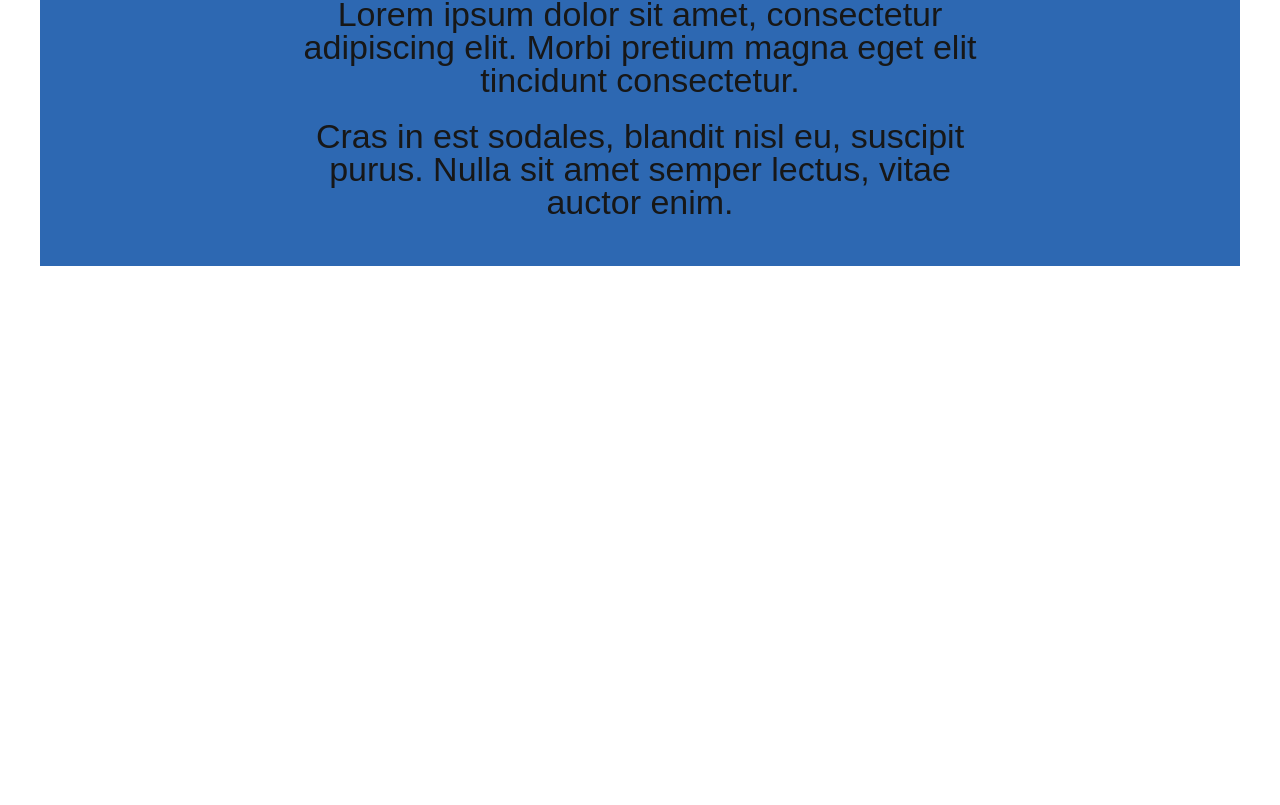
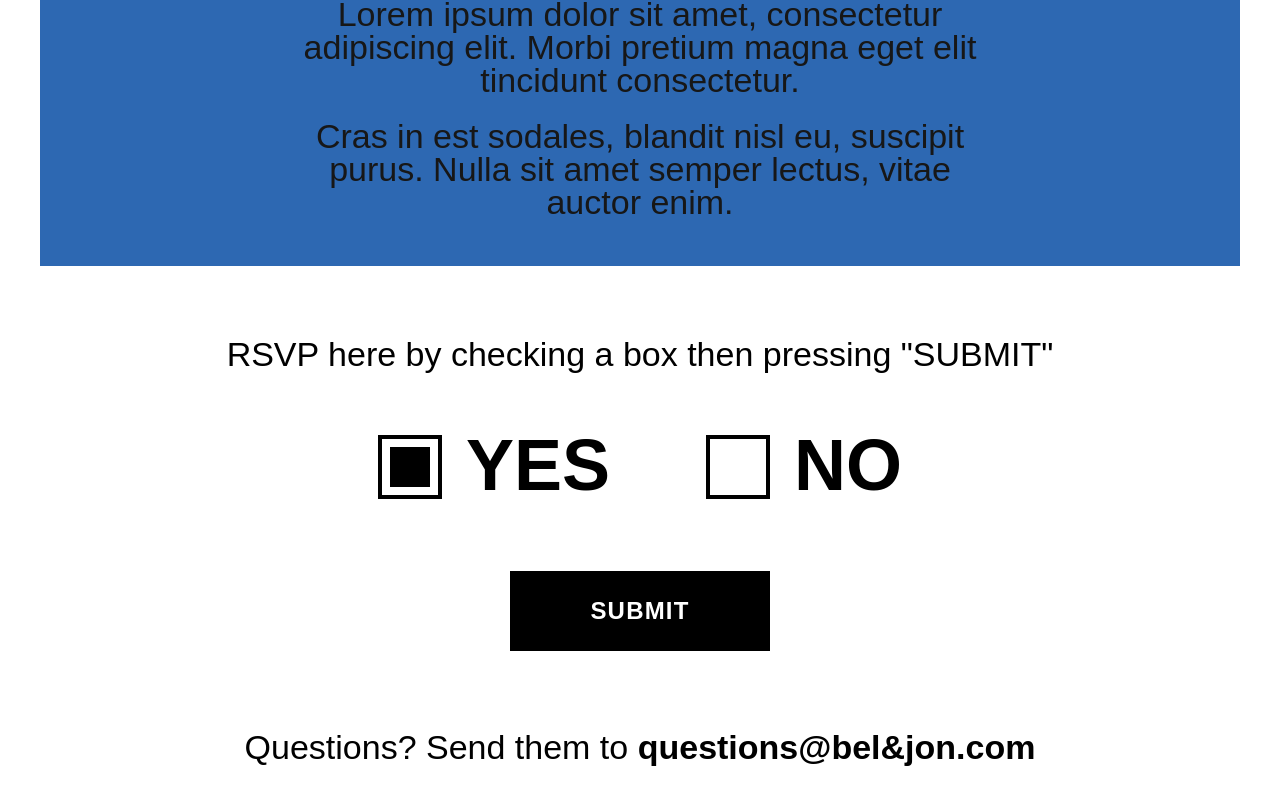
Before and after one commit to jonlow/gilow-wedding, a Next.js app: page / in a window 1280 px wide. Shown: the part 1829-2634 px from the top of the page. Before the commit the page ends 2095 px from the top, so only its background shows below. Built offline with nearby package versions, Linux system fonts and the light colour scheme; a web font is replaced by a local one.

Commit message:
add RSVP form component and integrate with submission logic; enhance styling for checkboxes

```diff
--- /dev/null
+++ b/app/actions.ts
@@ -0,0 +1,12 @@
+"use server";
+
+export async function submitRsvp(formData: FormData) {
+  const response = formData.get("response") as string;
+
+  console.log("RSVP Form submitted:", { response });
+
+  // Simulate a small delay like a real API call
+  await new Promise((resolve) => setTimeout(resolve, 500));
+
+  return { success: true, response };
+}
--- a/app/page.tsx
+++ b/app/page.tsx
@@ -1,4 +1,5 @@
 import Image from "next/image";
+import { RsvpForm } from "./rsvp-form";
 
 export default function Home() {
   return (
@@ -75,6 +76,11 @@ export default function Home() {
           semper lectus, vitae auctor enim.
         </p>
       </div>
+
+      {/* RSVP Section */}
+      <div className="prose-narrow relative mx-auto max-w-150 px-2 pt-9 pb-12 text-center text-black md:px-6">
+        <RsvpForm />
+      </div>
     </div>
   );
 }
--- /dev/null
+++ b/app/rsvp-form.tsx
@@ -0,0 +1,86 @@
+"use client";
+
+import { useState, useTransition, useRef } from "react";
+import { submitRsvp } from "./actions";
+
+export function RsvpForm() {
+  const [isPending, startTransition] = useTransition();
+  const [isSubmitted, setIsSubmitted] = useState(false);
+  const formRef = useRef<HTMLFormElement>(null);
+
+  if (isSubmitted) {
+    return (
+      <div className="pb-8 text-center">
+        <p className="heading-3">Thank you!</p>
+        <p>Your RSVP has been submitted.</p>
+      </div>
+    );
+  }
+
+  const handleSubmit = (e: React.FormEvent) => {
+    e.preventDefault();
+    const formData = new FormData(formRef.current!);
+    setIsSubmitted(true);
+    startTransition(async () => {
+      await submitRsvp(formData);
+    });
+  };
+
+  return (
+    <form ref={formRef} onSubmit={handleSubmit}>
+      <p className="mb-8">
+        RSVP here by checking a box then pressing &quot;SUBMIT&quot;
+      </p>
+
+      <div className="mb-8 flex items-center justify-center gap-8 md:gap-12">
+        <label className="group flex cursor-pointer items-center gap-3">
+          <span className="relative">
+            <input
+              type="radio"
+              name="response"
+              value="yes"
+              defaultChecked
+              tabIndex={0}
+              className="peer absolute inset-0 h-full w-full cursor-pointer opacity-0"
+            />
+            <span className="checkbox-custom peer-focus-visible:ring-2 peer-focus-visible:ring-black peer-focus-visible:ring-offset-2" />
+          </span>
+          <span className="heading-2 relative text-3xl leading-none md:top-[-6px] md:text-7xl">
+            YES
+          </span>
+        </label>
+
+        <label className="group flex cursor-pointer items-center gap-3">
+          <span className="relative">
+            <input
+              type="radio"
+              name="response"
+              value="no"
+              tabIndex={0}
+              className="peer absolute inset-0 h-full w-full cursor-pointer opacity-0"
+            />
+            <span className="checkbox-custom peer-focus-visible:ring-2 peer-focus-visible:ring-black peer-focus-visible:ring-offset-2" />
+          </span>
+          <span className="heading-2 relative text-3xl leading-none md:top-[-6px] md:text-7xl">
+            NO
+          </span>
+        </label>
+      </div>
+
+      <button
+        type="submit"
+        disabled={isPending}
+        className="bg-black px-10 py-3 text-lg font-bold tracking-wider text-white uppercase transition-opacity hover:opacity-80 focus-visible:ring-2 focus-visible:ring-black focus-visible:ring-offset-2 focus-visible:outline-none disabled:opacity-50 md:text-2xl"
+      >
+        SUBMIT
+      </button>
+
+      <p className="mt-10">
+        Questions? Send them to{" "}
+        <a href="mailto:questions@bel&jon.com" className="font-bold">
+          questions@bel&amp;jon.com
+        </a>
+      </p>
+    </form>
+  );
+}
--- a/app/tailwind-components.css
+++ b/app/tailwind-components.css
@@ -30,4 +30,18 @@
   .prose-narrow > p {
     @apply mx-auto max-w-[700px];
   }
+
+  /* Custom checkbox styling */
+  .checkbox-custom {
+    @apply relative inline-flex h-8 w-8 items-center justify-center border-4 border-black transition-shadow;
+  }
+
+  .checkbox-custom::after {
+    content: "";
+    @apply absolute h-5 w-5 bg-black opacity-0 transition-opacity;
+  }
+
+  .peer:checked ~ .checkbox-custom::after {
+    @apply opacity-100;
+  }
 }
```
